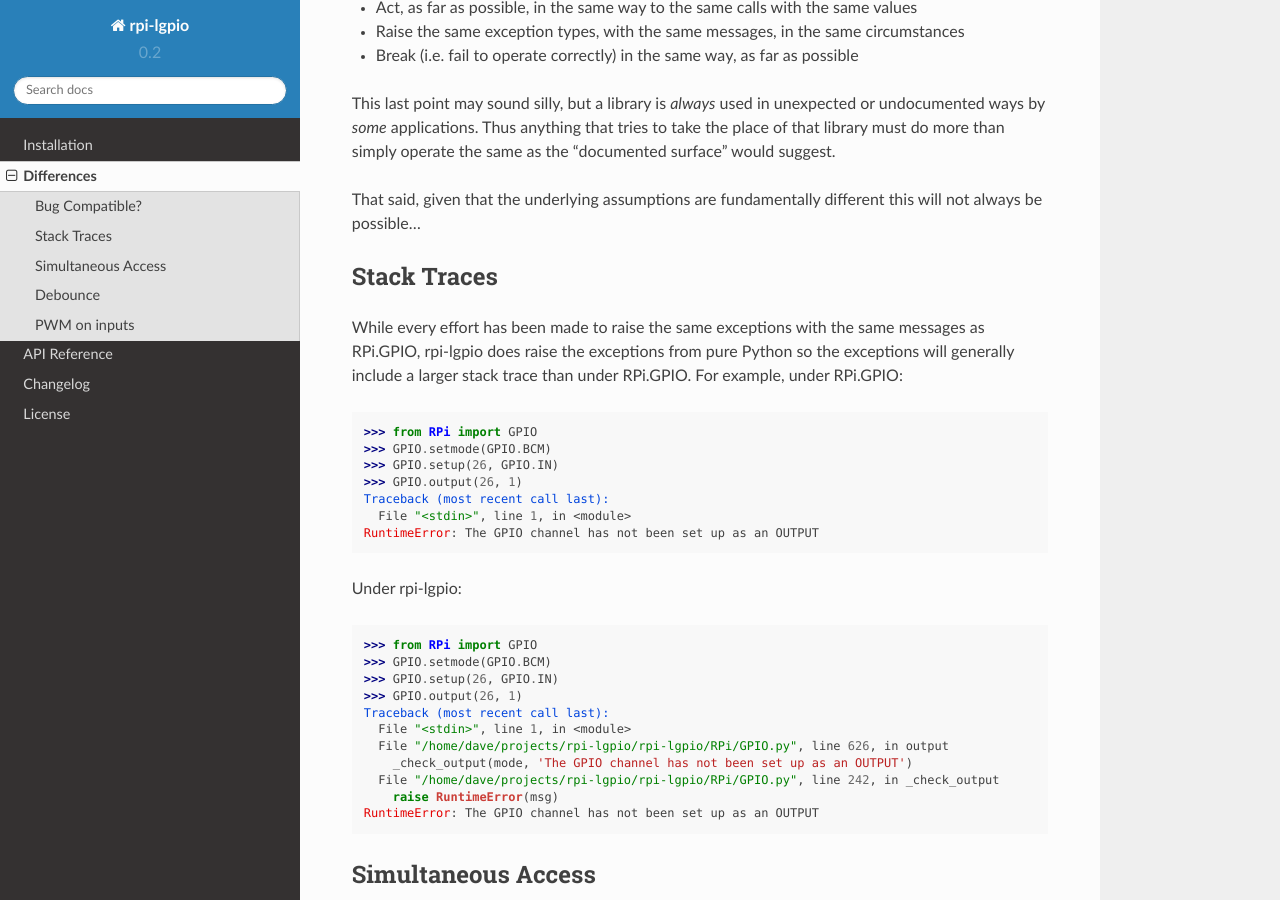
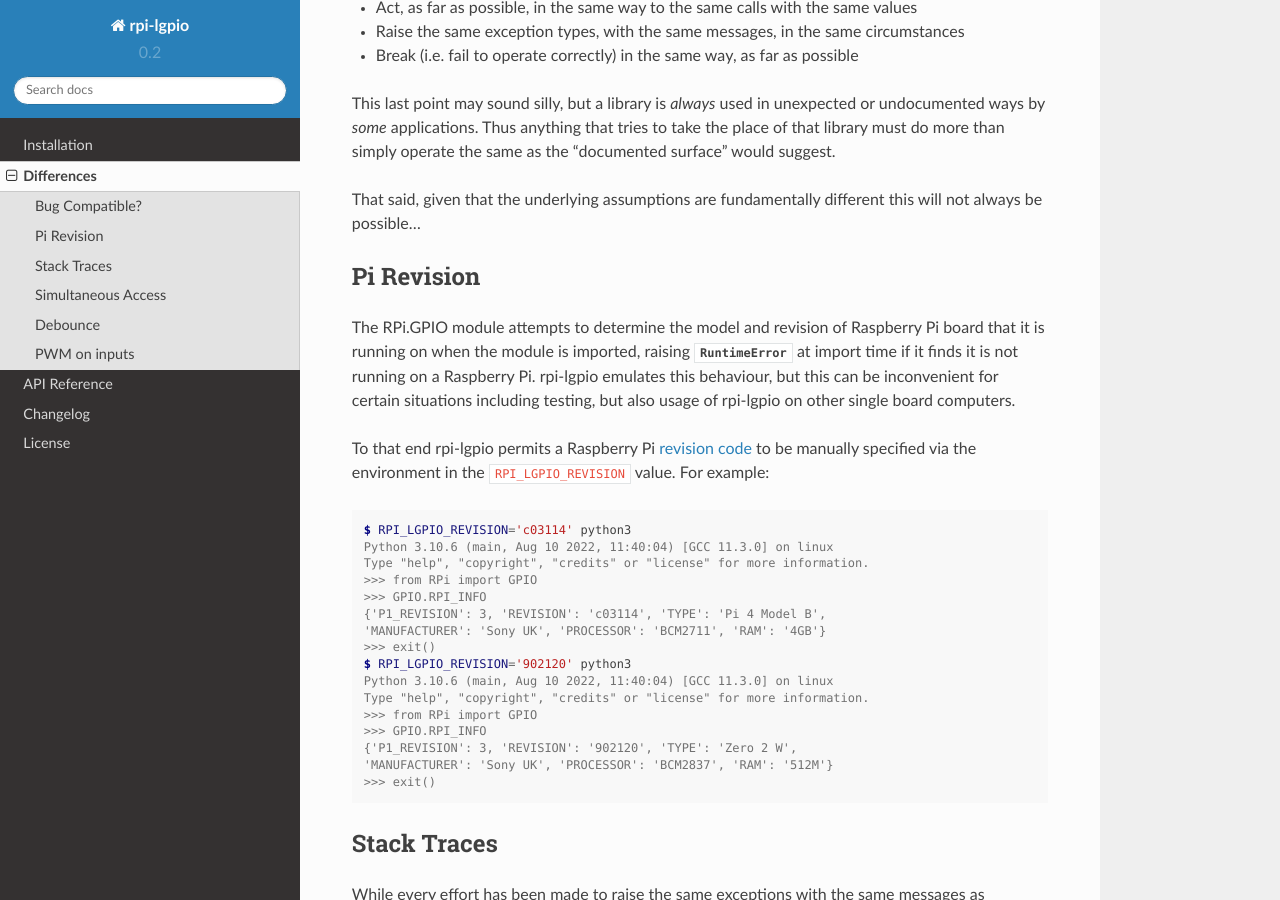
Before and after one commit to waveform80/rpi-lgpio, a Sphinx documentation site: the page built from docs/differences.rst, in a window 1280 px wide and 900 px high, scrolled down 412 px. Built offline with Sphinx 7.4.7 and the Read the Docs theme 2.0.0, drawn with Linux system fonts in a browser that asks for light colours; formulas are drawn with MathJax 3.

Commit message:
Add ability to override board revision code

```diff
--- a/docs/differences.rst
+++ b/docs/differences.rst
@@ -36,6 +36,43 @@ the place of that library must do more than simply operate the same as the
 
 That said, given that the underlying assumptions are fundamentally different
 this will not always be possible...
+
+
+.. _revision:
+
+Pi Revision
+===========
+
+The RPi.GPIO module attempts to determine the model and revision of Raspberry
+Pi board that it is running on when the module is imported, raising
+:exc:`RuntimeError` at import time if it finds it is not running on a Raspberry
+Pi. rpi-lgpio emulates this behaviour, but this can be inconvenient for certain
+situations including testing, but also usage of rpi-lgpio on other single board
+computers.
+
+To that end rpi-lgpio permits a Raspberry Pi `revision code`_ to be manually
+specified via the environment in the ``RPI_LGPIO_REVISION`` value. For example:
+
+.. code-block:: console
+
+    $ RPI_LGPIO_REVISION='c03114' python3
+    Python 3.10.6 (main, Aug 10 2022, 11:40:04) [GCC 11.3.0] on linux
+    Type "help", "copyright", "credits" or "license" for more information.
+    >>> from RPi import GPIO
+    >>> GPIO.RPI_INFO
+    {'P1_REVISION': 3, 'REVISION': 'c03114', 'TYPE': 'Pi 4 Model B',
+    'MANUFACTURER': 'Sony UK', 'PROCESSOR': 'BCM2711', 'RAM': '4GB'}
+    >>> exit()
+    $ RPI_LGPIO_REVISION='902120' python3
+    Python 3.10.6 (main, Aug 10 2022, 11:40:04) [GCC 11.3.0] on linux
+    Type "help", "copyright", "credits" or "license" for more information.
+    >>> from RPi import GPIO
+    >>> GPIO.RPI_INFO
+    {'P1_REVISION': 3, 'REVISION': '902120', 'TYPE': 'Zero 2 W',
+    'MANUFACTURER': 'Sony UK', 'PROCESSOR': 'BCM2837', 'RAM': '512M'}
+    >>> exit()
+
+.. _revision code: https://www.raspberrypi.com/documentation/computers/raspberry-pi.html#new-style-revision-codes
 
 
 Stack Traces
```
Also changed, not shown: docs/api.rst (+34 -0 lines), 1 other file.
